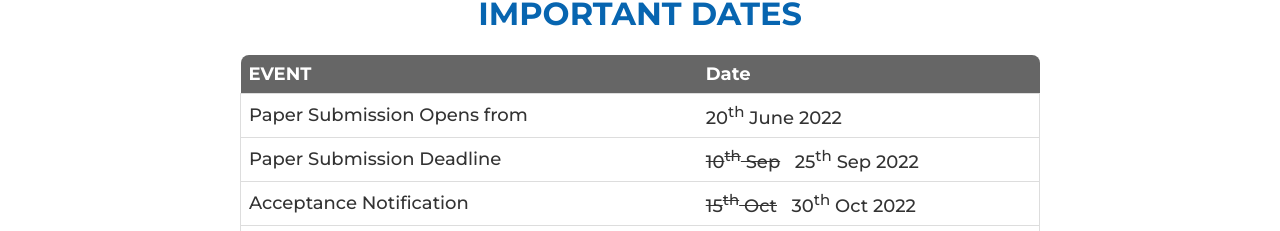
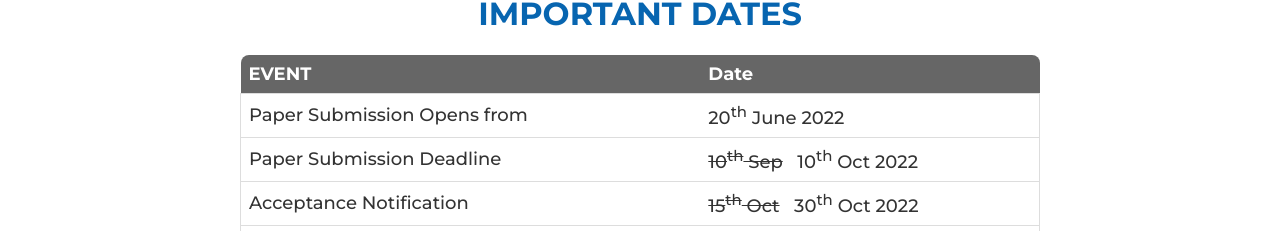
Before and after one commit to amanrk28/icccsp23, a Next.js app: page / in a window 1280 px wide. Shown: the part 2916-3147 px from the top of the page. Built offline with nearby package versions, Linux system fonts and the light colour scheme.

Commit message:
changed paper submission date

```diff
--- a/components/ImportantDates/index.js
+++ b/components/ImportantDates/index.js
@@ -1,6 +1,6 @@
 const items = [
   { date: ['20', 'th', ' June 2022'], event: 'Paper Submission Opens from' },
-  { date: ['25', 'th', ' Sep 2022'], event: 'Paper Submission Deadline' },
+  { date: ['10', 'th', ' Oct 2022'], event: 'Paper Submission Deadline' },
   { date: ['30', 'th', ' Oct 2022'], event: 'Acceptance Notification' },
   { date: ['15', 'th', ' Nov 2022'], event: 'Early Bird Registration' },
   { date: ['30', 'th', ' Nov 2022'], event: 'Camera-ready Copy Submission' },
```
